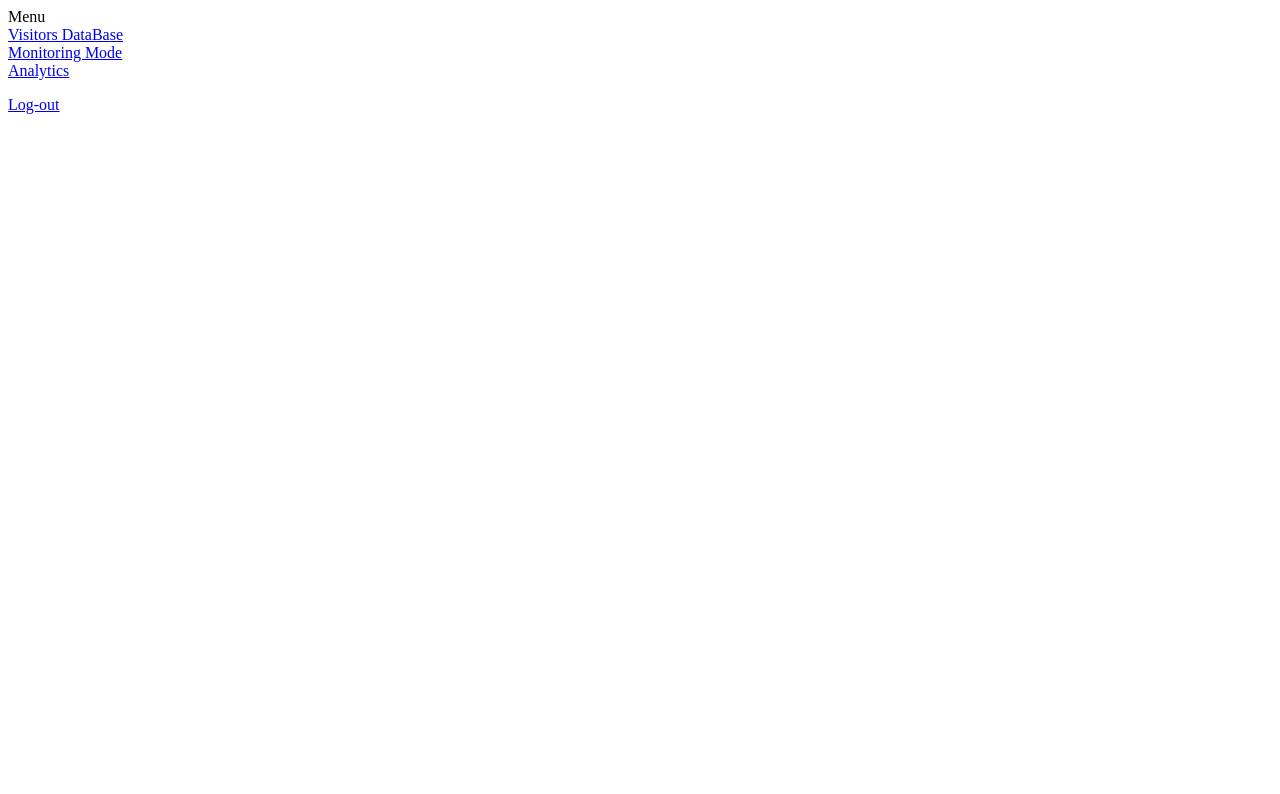
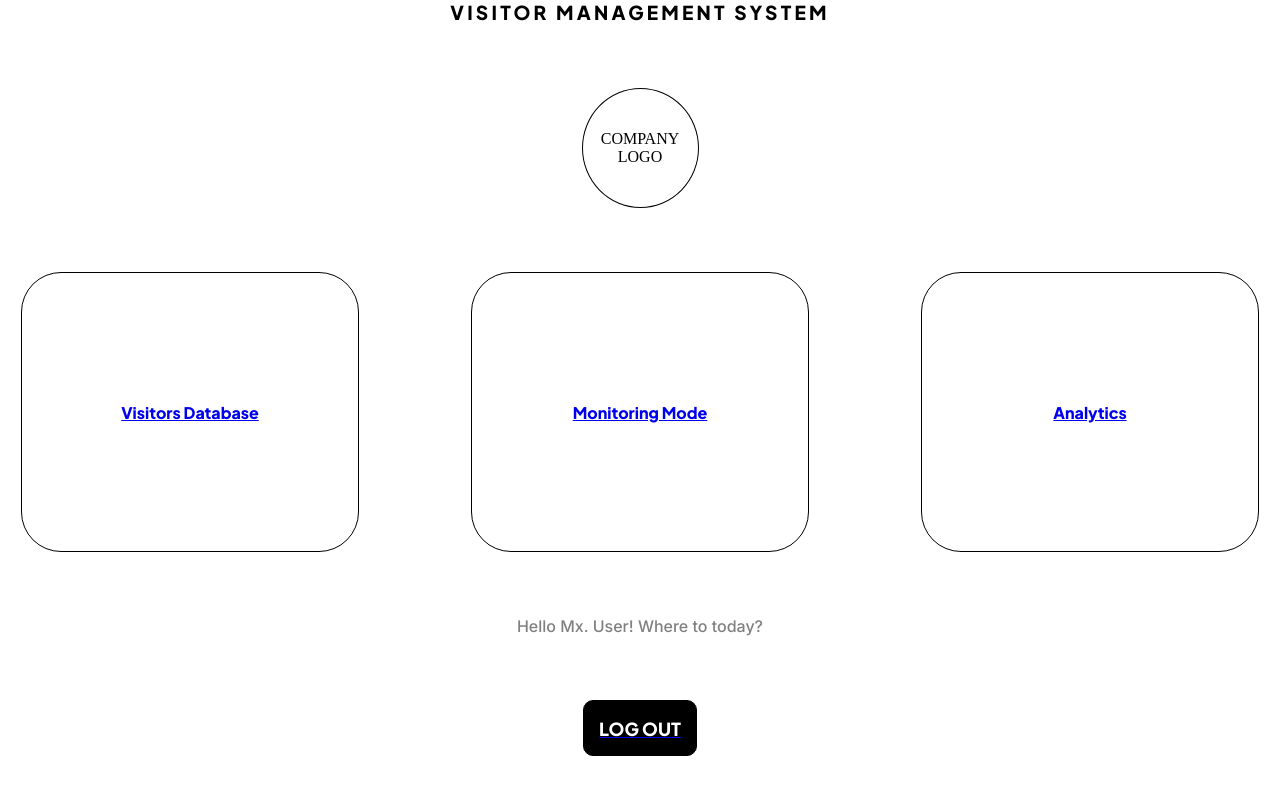
Before and after one commit to ItsMePaz/Hello_VMS_FrontEnd, a React (Vite) app: page /Hello_VMS_FrontEnd/menu in a window 1280 px wide. Shown: the top 794 px of the page. Built offline with nearby package versions, Linux system fonts and the light colour scheme.

Commit message:
Added styles for Menu page

```diff
--- a/index.html
+++ b/index.html
@@ -3,6 +3,12 @@
   <head>
     <meta charset="UTF-8" />
     <link rel="icon" type="image/svg+xml" href="/vite.svg" />
+    <link rel="preconnect" href="https://fonts.googleapis.com" />
+    <link rel="preconnect" href="https://fonts.gstatic.com" crossorigin />
+    <link
+      href="https://fonts.googleapis.com/css2?family=Inter:wght@500&family=Plus+Jakarta+Sans:wght@800&family=Rajdhani:wght@700&display=swap"
+      rel="stylesheet"
+    />
     <meta name="viewport" content="width=device-width, initial-scale=1.0" />
     <title>Hello VMS</title>
   </head>
--- a/package.json
+++ b/package.json
@@ -11,6 +11,7 @@
     "deploy": "git subtree push --prefix dist origin gh-pages"
   },
   "dependencies": {
+    "dist": "^0.1.2",
     "react": "^18.2.0",
     "react-dom": "^18.2.0",
     "react-router-dom": "^6.11.2"
--- a/pages/Menu.jsx
+++ b/pages/Menu.jsx
@@ -1,26 +1,34 @@
 import { Link } from "react-router-dom";
+import "../styles/menu.css";
 
 function Menu() {
   return (
-    <>
-      <div>Menu</div>
-      <div>
+    <div className="menu-body">
+      <h1 className="title">VISITOR MANAGEMENT SYSTEM</h1>
+      <div className="logo-placement">
+        <div className="company-logo">
+          COMPANY <br />
+          LOGO
+        </div>
+      </div>
+      <section className="menu-options">
         <Link to="/Hello_VMS_FrontEnd/menu/visitor_database">
-          Visitors DataBase
+          <div className="visitor-database">Visitors Database</div>{" "}
+        </Link>
+        <Link to="/Hello_VMS_FrontEnd/menu/monitoring">
+          <div className="monitoring-mode">Monitoring Mode</div>
+        </Link>
+        <Link to="/Hello_VMS_FrontEnd/menu/analytics">
+          <div className="analytics">Analytics</div>
+        </Link>
+      </section>
+      <p className="greeting">Hello Mx. User! Where to today?</p>
+      <div className="logout-btn-placement">
+        <Link to="/Hello_VMS_FrontEnd/">
+          <p className="logout-btn">LOG OUT</p>
         </Link>
       </div>
-      <div>
-        <Link to="/Hello_VMS_FrontEnd/menu/monitoring">Monitoring Mode</Link>
-      </div>
-      <div>
-        <Link to="/Hello_VMS_FrontEnd/menu/analytics">Analytics</Link>
-      </div>
-      <div>
-        <p>
-          <Link to="/Hello_VMS_FrontEnd/">Log-out</Link>
-        </p>
-      </div>
-    </>
+    </div>
   );
 }
 
--- /dev/null
+++ b/styles/menu.css
@@ -0,0 +1,84 @@
+@import url("https://fonts.googleapis.com/css2?family=Inter:wght@500&family=Plus+Jakarta+Sans:wght@800&family=Rajdhani:wght@700&display=swap");
+* {
+  margin: 0;
+  padding: 0;
+  box-sizing: border-box;
+}
+
+.menu-body {
+  display: flex;
+  flex-direction: column;
+  gap: 4em;
+  justify-content: center;
+  align-items: center;
+  margin: 0 auto;
+}
+
+.title {
+  font-family: "Plus Jakarta Sans", sans-serif;
+  letter-spacing: 0.2rem;
+  font-size: 1.2em;
+  display: flex;
+  justify-content: center;
+}
+.logo-placement {
+  display: flex;
+  justify-content: center;
+}
+.company-logo {
+  display: flex;
+  border: 1px black solid;
+  width: 117px;
+  height: 120px;
+  border-radius: 100%;
+  align-items: center;
+  justify-content: center;
+  text-align: center;
+}
+
+.visitor-database,
+.monitoring-mode,
+.analytics {
+  font-family: "Plus Jakarta Sans", sans-serif;
+  display: flex;
+  border: 1px black solid;
+  width: 338px;
+  height: 280px;
+  border-radius: 40px;
+  align-items: center;
+  justify-content: center;
+  text-align: center;
+}
+
+.menu-options {
+  display: flex;
+  justify-content: center;
+  gap: 7em;
+}
+
+.greeting {
+  color: gray;
+  font-family: "Inter", sans-serif;
+  display: flex;
+  justify-content: center;
+}
+
+.logout-btn-placement {
+  display: flex;
+  justify-content: center;
+}
+
+.logout-btn {
+  color: white;
+  background-color: black;
+  font-family: "Plus Jakarta Sans", sans-serif;
+  font-size: 18px;
+  display: flex;
+  border: 1px black solid;
+  width: 114px;
+  height: 56px;
+  border-radius: 10px;
+  align-items: center;
+  justify-content: center;
+  text-align: center;
+}
```
Also changed, not shown: 2 other files (tests, documents, lock files or other folders).
